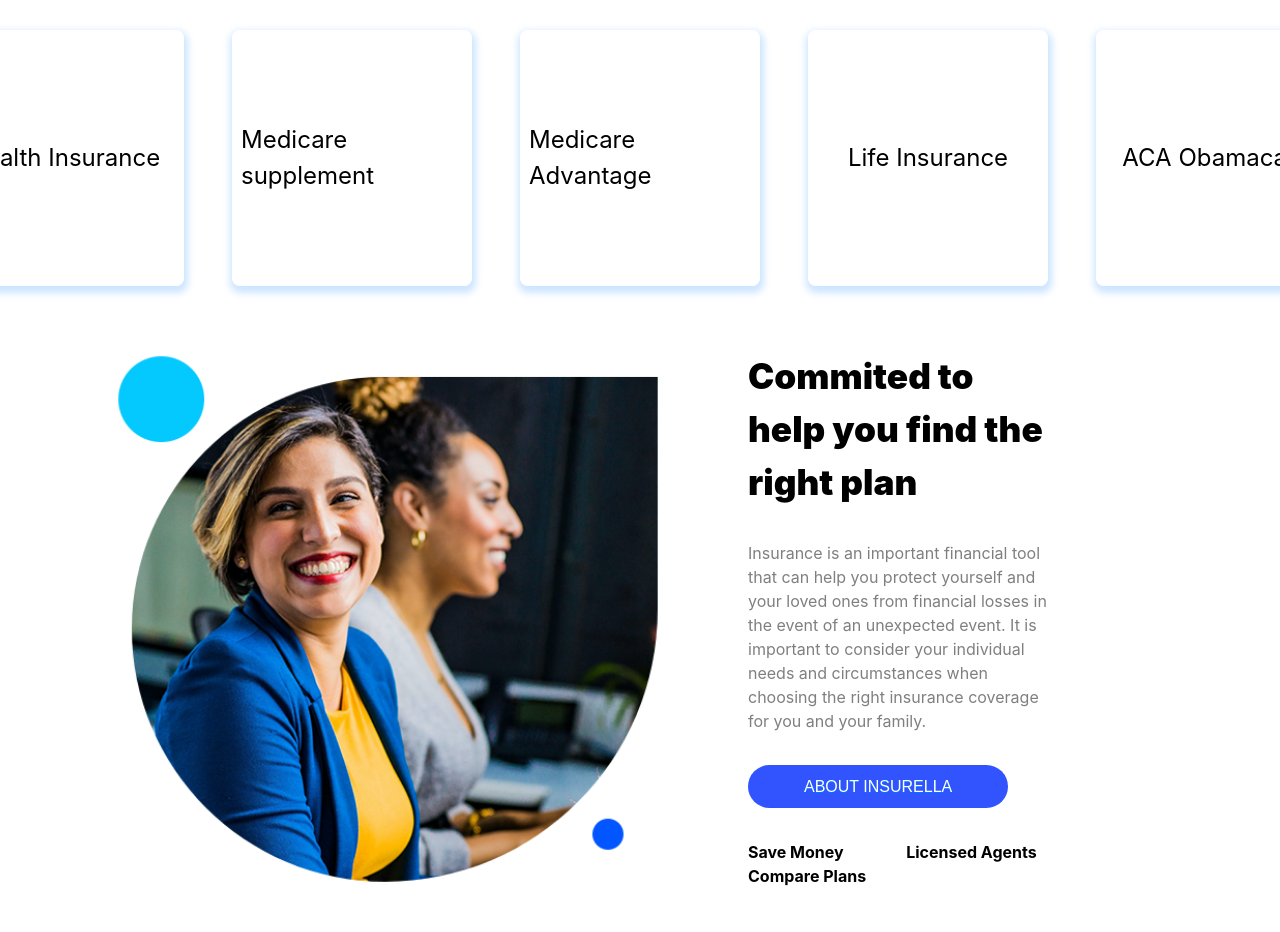
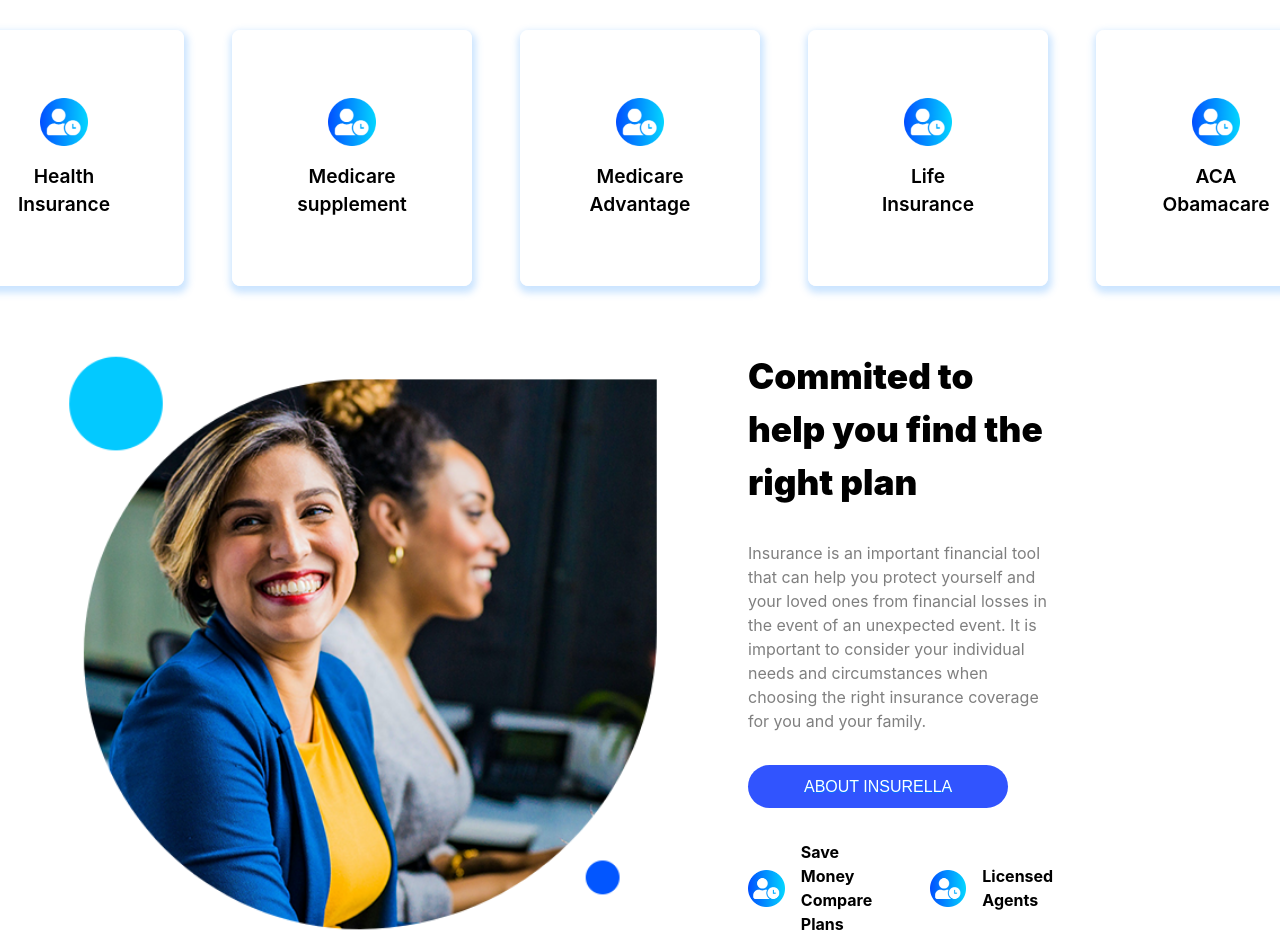
Before and after one commit to antelor/Challenge_A-Teamwork_Insurezella, a React (Vite) app: page / in a window 1280 px wide. Shown: the part 954-1886 px from the top of the page. Built offline with nearby package versions, Linux system fonts and the light colour scheme.

Commit message:
added placeholder for missing assets

```diff
--- a/src/components/About.jsx
+++ b/src/components/About.jsx
@@ -1,6 +1,7 @@
 import '../styles/About.css';
 import committedHelp from '../assets/committed-help.png'
 import threeDots from '../assets/three-dots-blue-20979.png'
+import shortTerm from '../assets/short-term-icon.png';
 
 function About() {
 
@@ -9,28 +10,33 @@ function About() {
         <div className='cardAndDots'>
             <div className='cardContainer'>
                 <div className='card'>
+                    <img src={shortTerm} />
                     <span>
-                        Health Insurance
+                        Health<br/>Insurance
                     </span>
                 </div>
                 <div className='card'>
+                    <img src={shortTerm} />
                     <span>
-                        Medicare supplement
+                        Medicare<br/>supplement
                     </span>
                 </div>
                 <div className='card desktop'>
+                    <img src={shortTerm} />
                     <span>
-                        Medicare Advantage
+                        Medicare<br/>Advantage
                     </span>
                 </div>
                 <div className='card desktop'>
+                    <img src={shortTerm} />
                     <span>
-                        Life Insurance
+                        Life<br/>Insurance
                     </span>
                 </div>
                 <div className='card desktop'>
+                    <img src={shortTerm} />
                     <span>
-                        ACA Obamacare
+                        ACA<br/>Obamacare
                     </span>
                 </div>
             </div>
@@ -48,14 +54,23 @@ function About() {
             <button className='aboutBtn'>ABOUT INSURELLA</button>
             <div className='benefitSection'>
                 <div className='benefitCard'>
+                    <img src={shortTerm}/>
                     <div>
-                        Save Money
-                    </div>
-                    <div>
-                        Compare Plans
+                        <div>
+                            Save Money
+                        </div>
+                        <div>
+                            Compare Plans
+                        </div>
                     </div>
                 </div>
-                <div className='benefitCard'>Licensed Agents</div>
+                <div className='benefitCard'>
+                    <img src={shortTerm} />
+                    <div>
+                        <div>Licensed</div>
+                        <div>Agents</div>
+                    </div>
+                </div>
             </div>
         </div>
     </div>
--- a/src/components/FooterDesktop.jsx
+++ b/src/components/FooterDesktop.jsx
@@ -36,11 +36,26 @@ function FooterDesktop() {
                         Services
                     </div>
                     <div className='footList desc'>
-                        <div className='clickableItem'>Health Insurance</div>
-                        <div className='clickableItem'>Life Insurance</div>
-                        <div className='clickableItem'>Medicare Supplement</div>
-                        <div className='clickableItem'>Medicare Advantage</div>
-                        <div className='clickableItem'>(ACA)Obamacare</div>
+                        <div className='clickableItem'>
+                            <img src={email}/>
+                            <span>Health Insurance</span>
+                        </div>
+                        <div className='clickableItem'>
+                            <img src={email}/>
+                            <span>Life Insurance</span>
+                        </div>
+                        <div className='clickableItem'>
+                            <img src={email}/>
+                            <span>Medicare Supplement</span>
+                        </div>
+                        <div className='clickableItem'>
+                            <img src={email}/>
+                            <span>Medicare Advantage</span>
+                        </div>
+                        <div className='clickableItem'>
+                            <img src={email}/>
+                            <span>(ACA)Obamacare</span>
+                        </div>
                     </div>
                 </div>
             </div>
--- a/src/components/FooterMobile.jsx
+++ b/src/components/FooterMobile.jsx
@@ -35,11 +35,26 @@ function FooterMobile() {
                     Services
                 </div>
                 <div className='footList desc'>
-                    <div className='clickableItem'>Health Insurance</div>
-                    <div className='clickableItem'>Life Insurance</div>
-                    <div className='clickableItem'>Medicare Supplement</div>
-                    <div className='clickableItem'>Medicare Advantage</div>
-                    <div className='clickableItem'>(ACA)Obamacare</div>
+                    <div className='clickableItem'>
+                        <img src={email}/>
+                        <span>Health Insurance</span>
+                    </div>
+                    <div className='clickableItem'>
+                        <img src={email}/>
+                        <span>Life Insurance</span>
+                    </div>
+                    <div className='clickableItem'>
+                        <img src={email}/>
+                        <span>Medicare Supplement</span>
+                    </div>
+                    <div className='clickableItem'>
+                        <img src={email}/>
+                        <span>Medicare Advantage</span>
+                    </div>
+                    <div className='clickableItem'>
+                        <img src={email}/>
+                        <span>(ACA)Obamacare</span>
+                    </div>
                 </div>
             </div>
         </div>
--- a/src/styles/About.css
+++ b/src/styles/About.css
@@ -27,10 +27,11 @@
 }
 
 .card{
-    width: 40%;
     border: 1px solid white;
     border-radius: 8px;
-    height: 8rem;
+    height: 10rem;
+    width: 50%;
+    padding: 1rem 1rem;
 
     box-shadow: 1px 4px 7px 3px rgba(51, 153, 255, 0.25);
     -webkit-box-shadow: 1px 4px 7px 3px rgba(51, 153, 255, 0.25);
@@ -39,8 +40,20 @@
     display: flex;
     justify-content: center;
     align-items: center;
+    flex-direction: column;
 
     font-size: 0.8rem;
+}
+
+.card img{
+    height: 3rem;
+}
+
+.card span{
+    margin-top: 1rem;
+    text-align: center;
+    font-size: 1rem;
+    font-weight: 600;
 }
 
 .aboutText{
@@ -86,6 +99,16 @@
     font-size: 0.8rem;
 }
 
+.benefitCard{
+    display: flex;
+    gap:1rem;
+    align-items: center;
+}
+
+.benefitCard img{
+    height: 2.3rem;
+}
+
 .desktop{
     display: none;
 }
@@ -120,10 +143,13 @@
     }
 
     .card{
-        font-size: 1.5rem;
         height: 16rem;
         width: 15rem;
-        padding: 0.5rem;
+        padding: 0;
+    }
+
+    .card span{
+        font-size: 1.2rem;
     }
 
     .aboutImgContainer{
@@ -136,7 +162,6 @@
         margin-left: 2rem;
         max-width: none;
     }
-
 
     .aboutText{
         grid-area: text;
--- a/src/styles/FooterMobile.css
+++ b/src/styles/FooterMobile.css
@@ -101,6 +101,9 @@
 .clickableItem{
     transition: all 0.5s ease-in;
     cursor: pointer;
+    display: flex;
+    align-items: center;
+    gap: 0.3rem;
 }
 
 .clickableItem:hover{
--- a/src/styles/Types.css
+++ b/src/styles/Types.css
@@ -37,9 +37,11 @@
     color:#4582f8;
     font-size: 0.8rem;
     font-weight: bold;
+    text-align: center;
 }
 
 .cardDesc{
+    text-align: center;
     margin-top: 0.8rem;
 }
 
@@ -76,7 +78,6 @@
     }
 
     .cardDesc{
-        text-align: center;
         font-size: 1.2rem;
     }
 
```
